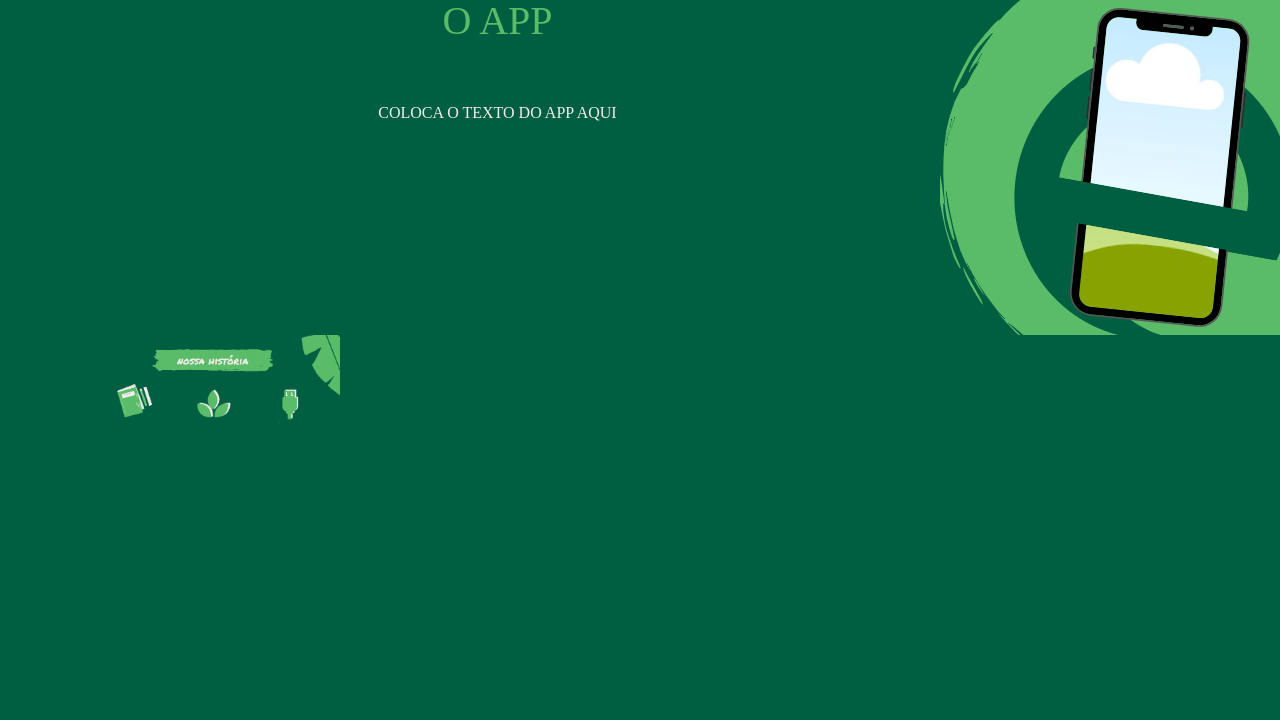
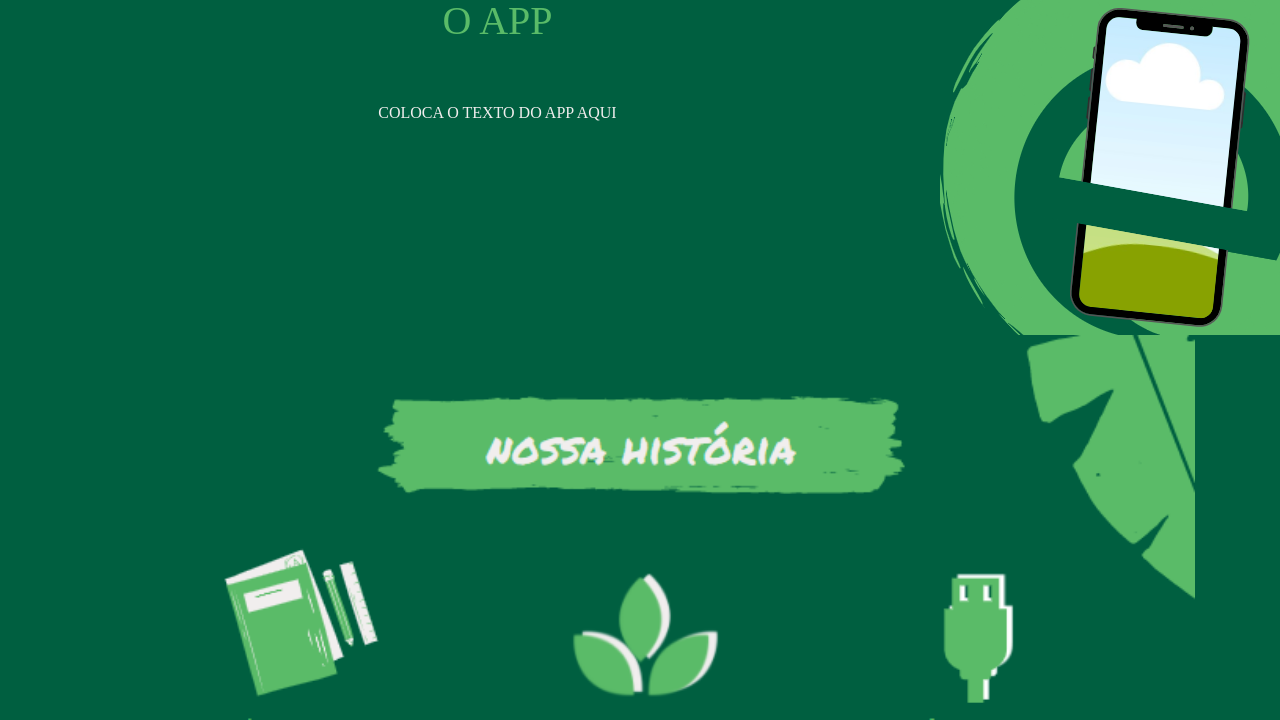
Before and after one commit to Error404-3RA/Error404-3RA.github.io, a plain HTML site: page index.html in a window 1280 px wide. Shown: the part 959-1679 px from the top of the page. Before the commit the page ends 1382 px from the top, so only its background shows below. Drawn offline with nearby package versions, Linux system fonts and the light colour scheme.

Commit message:
Update index.html

```diff
--- a/index.html
+++ b/index.html
@@ -38,7 +38,7 @@ Inspirado em um termômetro de cozinha, será um medidor, onde a sua parte infer
 
 
     <div class="row">
-    <div class="col-sm-3">
+    <div class="col-sm-12">
         <img src="cimapag4.png" align="center" height="100%" width="100%"> </>
 
 
```
